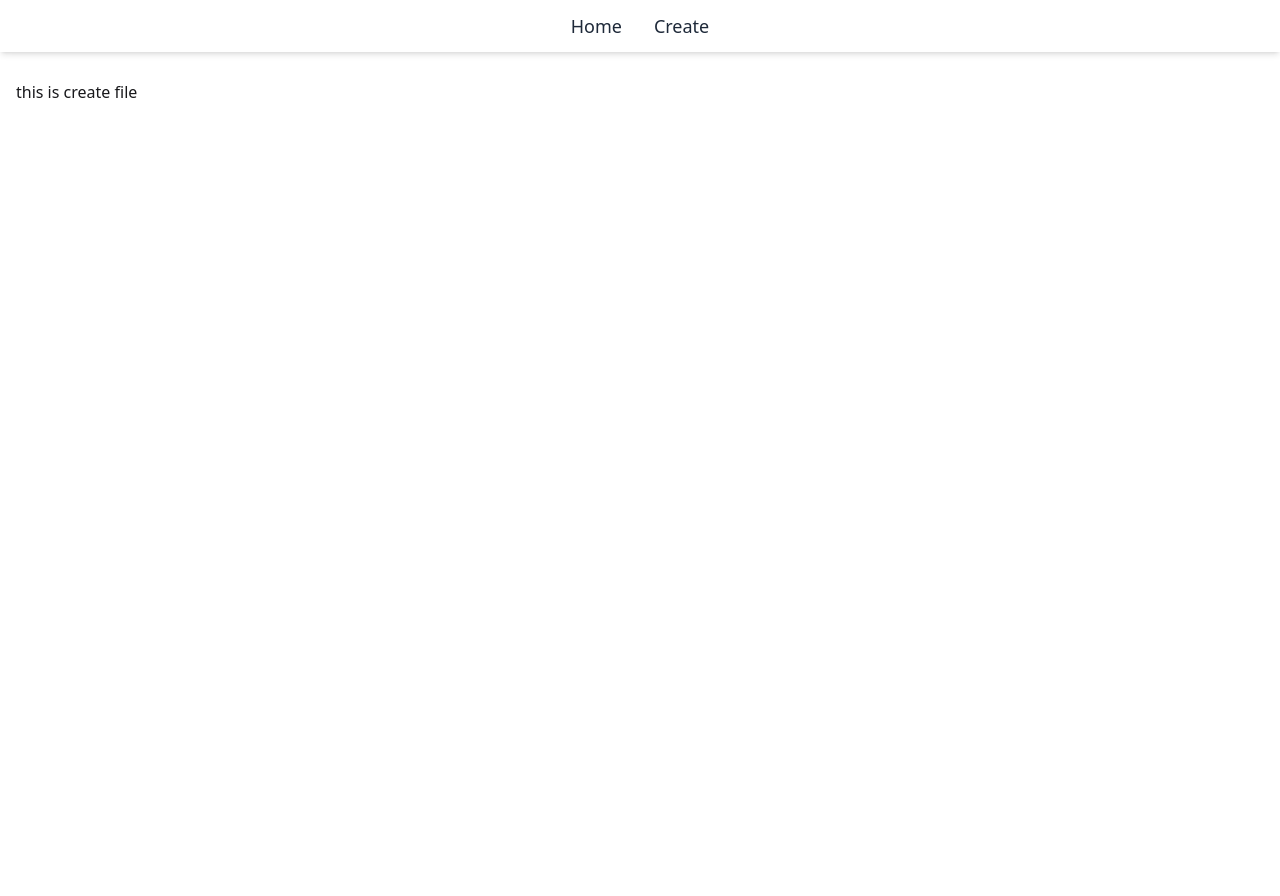
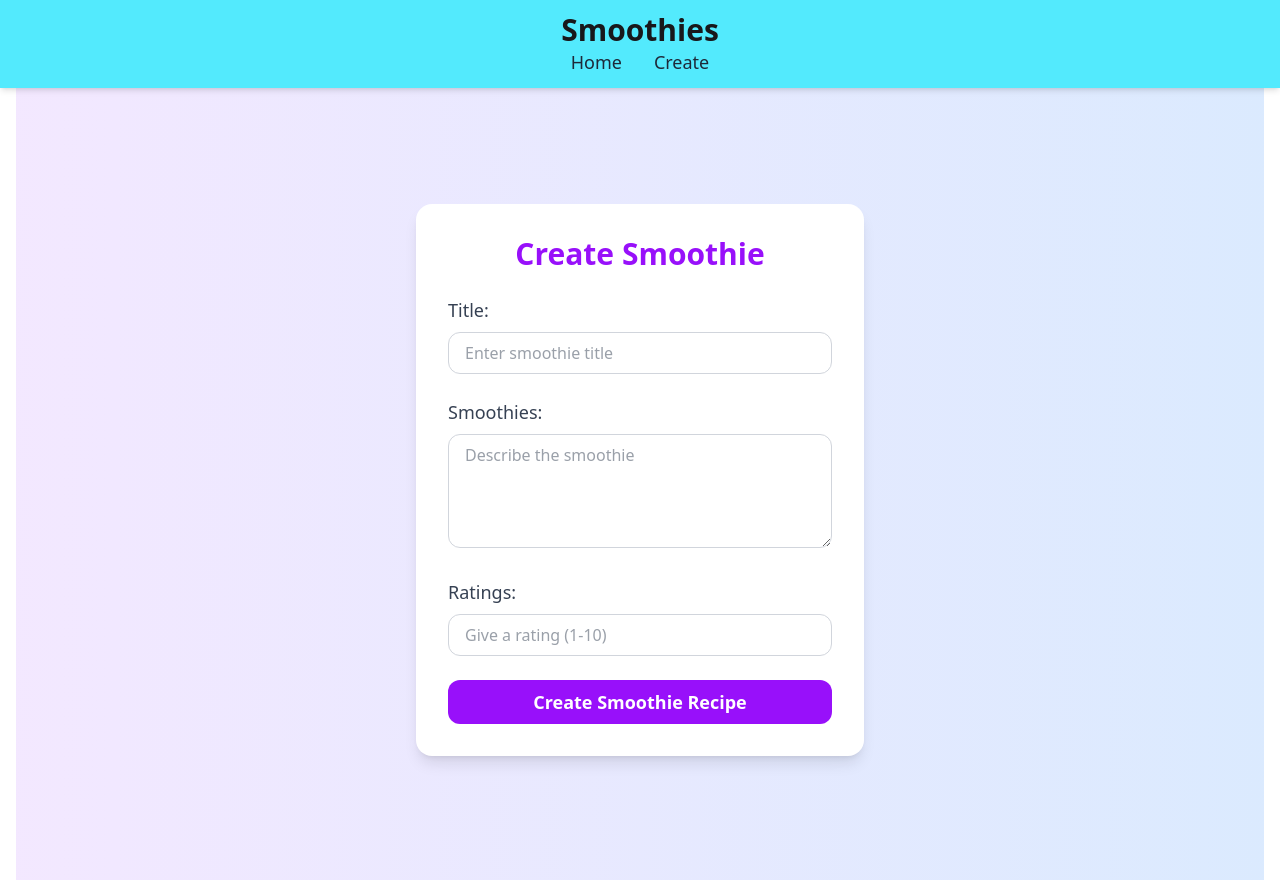
Before and after one commit to khudabox144/Superbase-learning, a React (Vite) app: page /create in a window 1280 px wide. Before the commit the page ends 800 px from the top, so only its background shows below. Built offline with nearby package versions, Linux system fonts and the light colour scheme; no server answers.

Commit message:
Added create Section

```diff
--- a/package.json
+++ b/package.json
@@ -15,6 +15,7 @@
     "react": "^19.1.0",
     "react-dom": "^19.1.0",
     "react-router": "^7.7.1",
+    "react-router-dom": "^7.7.1",
     "tailwindcss": "^4.1.11"
   },
   "devDependencies": {
--- a/src/Components/Create.jsx
+++ b/src/Components/Create.jsx
@@ -1,11 +1,120 @@
-import React from 'react';
+import { useState } from "react";
+import { useNavigate } from "react-router";
+import supabase from "../config/supabaseClient";
 
 const Create = () => {
-    return (
+  const navigate = useNavigate();
+
+  const [title, setTitle] = useState("");
+  const [smoothies, setSmoothies] = useState("");
+  const [ratings, setRatings] = useState("");
+  const [formError, setFormError] = useState(null);
+
+  const handleSubmit = async (e) => {
+    e.preventDefault();
+
+    if (!title || !smoothies || !ratings) {
+      setFormError("Please fill in all the fields correctly.");
+      return;
+    }
+
+    const { data, error } = await supabase
+      .from("smoothies")
+      .insert([{ title, smoothies, ratings }])
+      .select()
+    if (error) {
+      console.error(error);
+      setFormError("Please fill in all the fields correctly.");
+    } else if (data) {
+      console.log(data);
+      setFormError(null);
+      navigate("/");
+    }
+  };
+
+  return (
+    <div className="flex items-center justify-center min-h-screen bg-gradient-to-r from-purple-100 to-blue-100">
+      <form
+        onSubmit={handleSubmit}
+        className="w-full max-w-md bg-white shadow-lg rounded-2xl p-8 space-y-6"
+      >
+        <h2 className="text-3xl font-bold text-center text-purple-600">
+          Create Smoothie
+        </h2>
+
+        {/* Title Field */}
         <div>
-            this is create file
+          <label
+            htmlFor="title"
+            className="block text-lg font-medium text-gray-700"
+          >
+            Title:
+          </label>
+          <input
+            type="text"
+            id="title"
+            value={title}
+            onChange={(e) => setTitle(e.target.value)}
+            className="mt-2 w-full border border-gray-300 rounded-xl px-4 py-2 text-gray-700 focus:ring-2 focus:ring-purple-400 focus:outline-none"
+            placeholder="Enter smoothie title"
+          />
         </div>
-    );
+
+        {/* Smoothies Field */}
+        <div>
+          <label
+            htmlFor="smoothies"
+            className="block text-lg font-medium text-gray-700"
+          >
+            Smoothies:
+          </label>
+          <textarea
+            id="smoothies"
+            value={smoothies}
+            onChange={(e) => setSmoothies(e.target.value)}
+            className="mt-2 w-full border border-gray-300 rounded-xl px-4 py-2 text-gray-700 focus:ring-2 focus:ring-purple-400 focus:outline-none"
+            rows="4"
+            placeholder="Describe the smoothie"
+          />
+        </div>
+
+        {/* Ratings Field */}
+        <div>
+          <label
+            htmlFor="ratings"
+            className="block text-lg font-medium text-gray-700"
+          >
+            Ratings:
+          </label>
+          <input
+            type="number"
+            id="ratings"
+            value={ratings}
+            onChange={(e) => setRatings(e.target.value)}
+            className="mt-2 w-full border border-gray-300 rounded-xl px-4 py-2 text-gray-700 focus:ring-2 focus:ring-purple-400 focus:outline-none"
+            placeholder="Give a rating (1-10)"
+            min="1"
+            max="10"
+          />
+        </div>
+
+        {/* Submit Button */}
+        <button
+          type="submit"
+          className="w-full bg-purple-600 hover:bg-purple-700 text-white py-2 rounded-xl text-lg font-semibold transition-all duration-200"
+        >
+          Create Smoothie Recipe
+        </button>
+
+        {/* Error Message */}
+        {formError && (
+          <p className="text-center text-red-500 font-medium text-lg">
+            {formError}
+          </p>
+        )}
+      </form>
+    </div>
+  );
 };
 
 export default Create;
--- a/src/Components/Navbar.jsx
+++ b/src/Components/Navbar.jsx
@@ -2,8 +2,12 @@ import { Link } from "react-router";
 
 const Navbar = () => {
   return (
-    <nav className="bg-white shadow-md fixed w-full top-0 z-10">
+    <di >
+      <nav className="bg-cyan-300 shadow-md fixed w-full top-0 z-10">
       <div className="container mx-auto px-4 py-3">
+        <div className="text-center " >
+          <h1 className="text-3xl font-semibold" >Smoothies</h1>
+        </div>
         <div className="flex justify-center space-x-8">
           <Link
             to="/"
@@ -20,6 +24,7 @@ const Navbar = () => {
         </div>
       </div>
     </nav>
+    </di>
   );
 };
 
```
Also changed, not shown: 1 other file (tests, documents, lock files or other folders).
